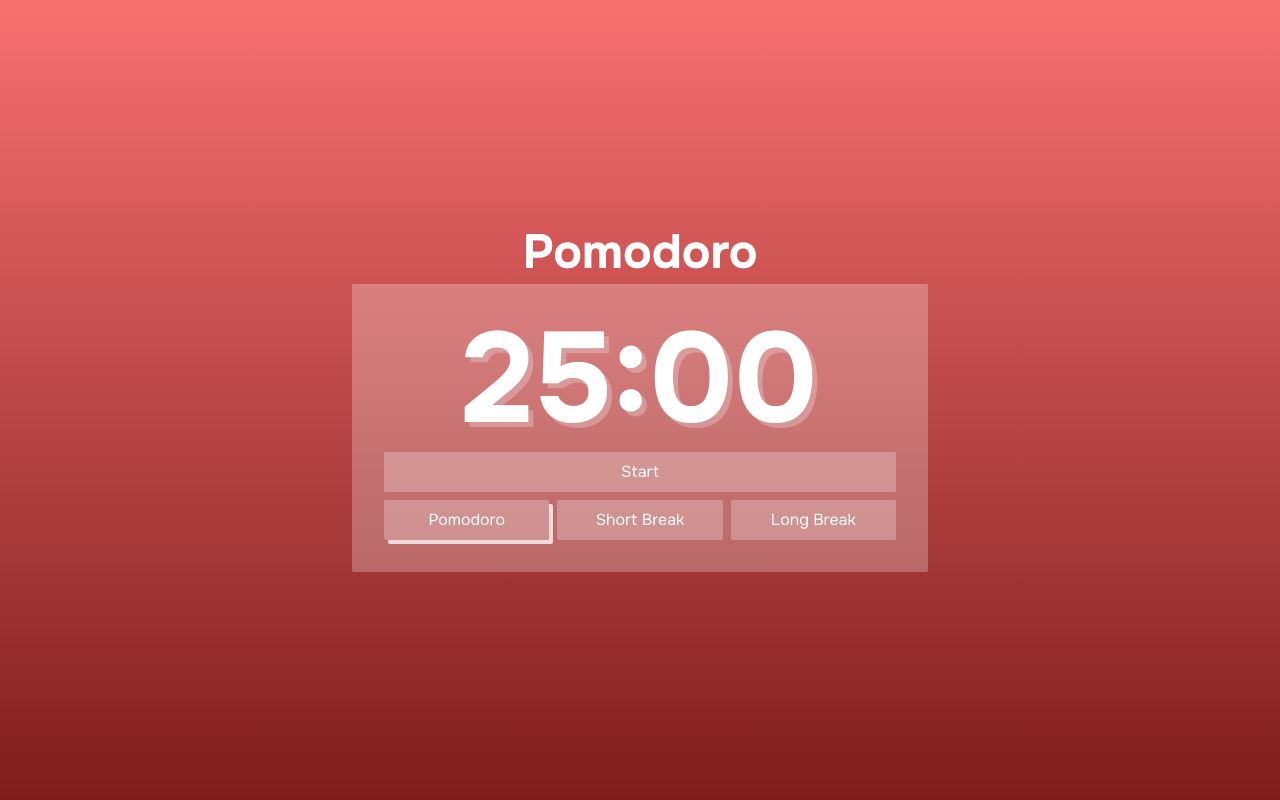
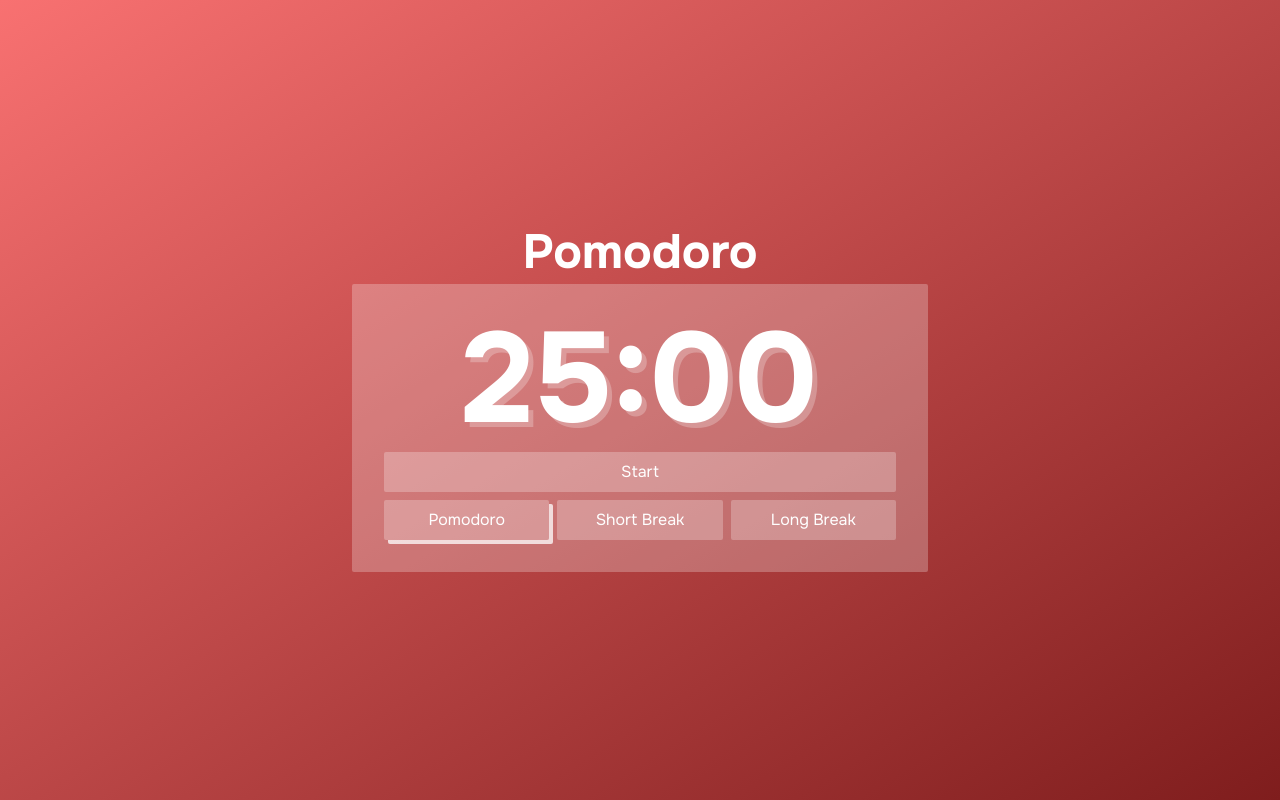
Before and after one commit to lui5gl/pomodoro-web-timer, a Next.js app: page / in a window 1280 px wide. Built offline with nearby package versions, Linux system fonts and the light colour scheme.

Commit message:
fix: update background gradient direction in Home component

```diff
--- a/app/page.tsx
+++ b/app/page.tsx
@@ -111,7 +111,7 @@ export default function Home() {
   return (
     <main
       ref={colorTheme}
-      className="flex min-h-svh select-none flex-col items-center justify-center gap-2 bg-gradient-to-b p-5 text-white"
+      className="flex min-h-svh select-none flex-col items-center justify-center gap-2 bg-gradient-to-br p-5 text-white"
     >
       <h1 className="text-center text-5xl font-bold">Pomodoro</h1>
       <section className="grid w-full max-w-xl grid-cols-3 gap-2 rounded-sm bg-white/25 p-8">
```
